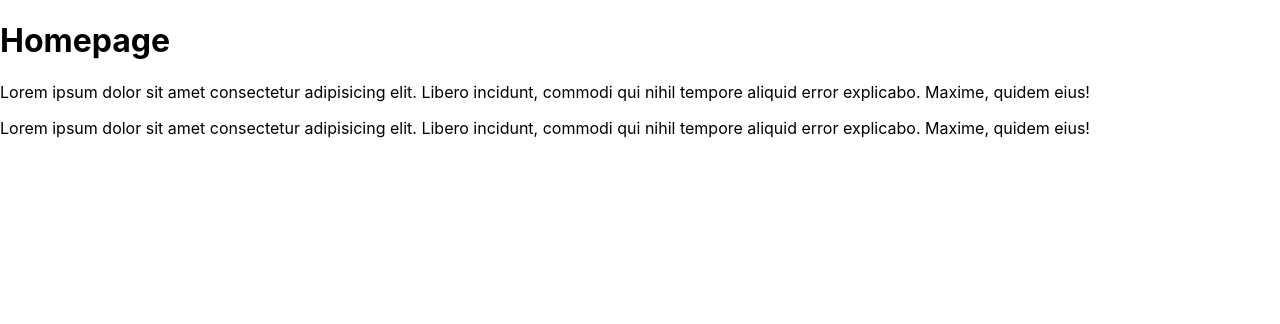
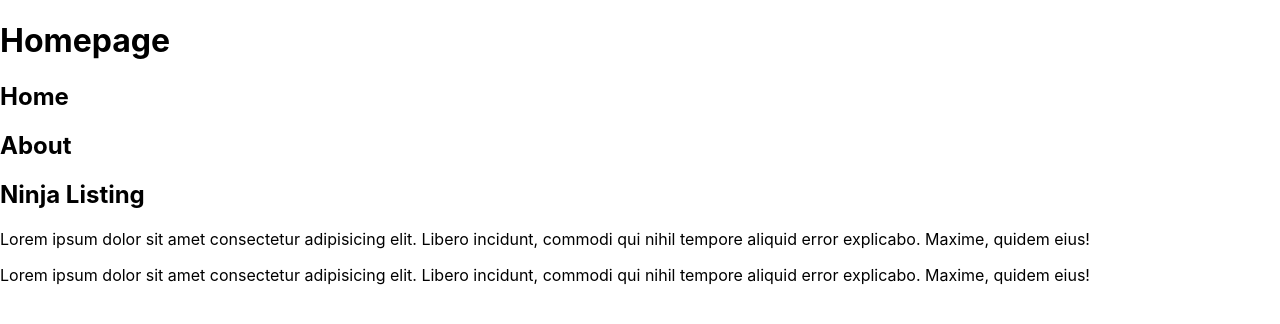
Before and after one commit to akshat-OwO/nextlist, a Next.js app: page / in a window 1280 px wide. Shown: the top 324 px of the page. Built offline with nearby package versions, Linux system fonts and the light colour scheme.

Commit message:
Components

```diff
--- /dev/null
+++ b/components/Navbar.js
@@ -0,0 +1,11 @@
+const Navbar = () => {
+    return (
+        <nav>
+            <h2>Home</h2>
+            <h2>About</h2>
+            <h2>Ninja Listing</h2>
+        </nav>
+    );
+}
+
+export default Navbar;
--- a/pages/index.js
+++ b/pages/index.js
@@ -1,11 +1,13 @@
 import Head from 'next/head'
 import Image from 'next/image'
+import Navbar from '../components/Navbar'
 import styles from '../styles/Home.module.css'
 
 export default function Home() {
   return (
     <div>
       <h1>Homepage</h1>
+      <Navbar />
       <p>Lorem ipsum dolor sit amet consectetur adipisicing elit. Libero incidunt, commodi qui nihil tempore aliquid error explicabo. Maxime, quidem eius!</p>
       <p>Lorem ipsum dolor sit amet consectetur adipisicing elit. Libero incidunt, commodi qui nihil tempore aliquid error explicabo. Maxime, quidem eius!</p>
     </div>
```
